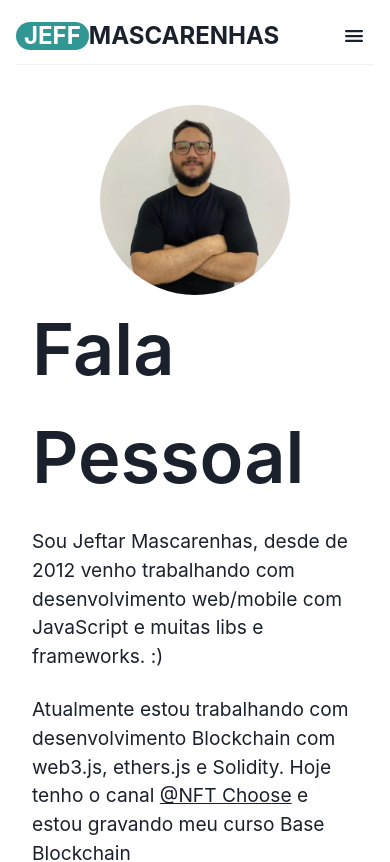
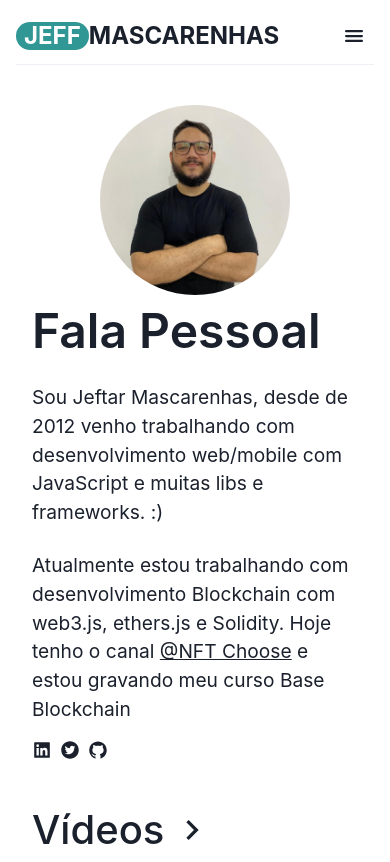
Before and after one commit to jeftarmascarenhas/jeftarmascarenhas.io, a Next.js app: page / in a window 390 px wide. Shown: the top 862 px of the page. Built offline with nearby package versions, Linux system fonts and the light colour scheme.

Commit message:
styles: adding media query to font size

```diff
--- a/src/modules/home/screens/main/components/Bio/index.tsx
+++ b/src/modules/home/screens/main/components/Bio/index.tsx
@@ -15,7 +15,11 @@ export default function Bio() {
       alignItems="center"
     >
       <VStack align="stretch" order={{ base: 1, md: 0 }} spacing="4">
-        <Text as="h1" fontSize="7xl" fontWeight="semibold">
+        <Text
+          as="h1"
+          fontSize={{ base: '5xl', md: '7xl' }}
+          fontWeight="semibold"
+        >
           Fala Pessoal
         </Text>
         <Text as="p" fontSize="larger">
```
